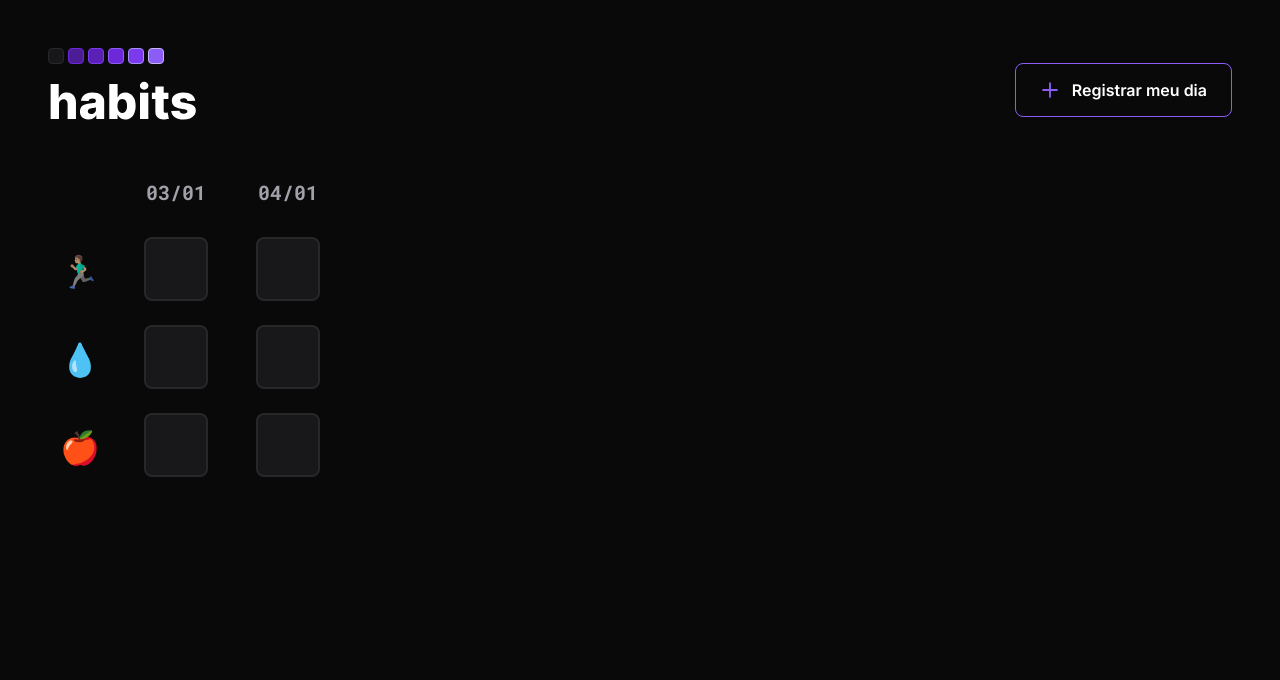
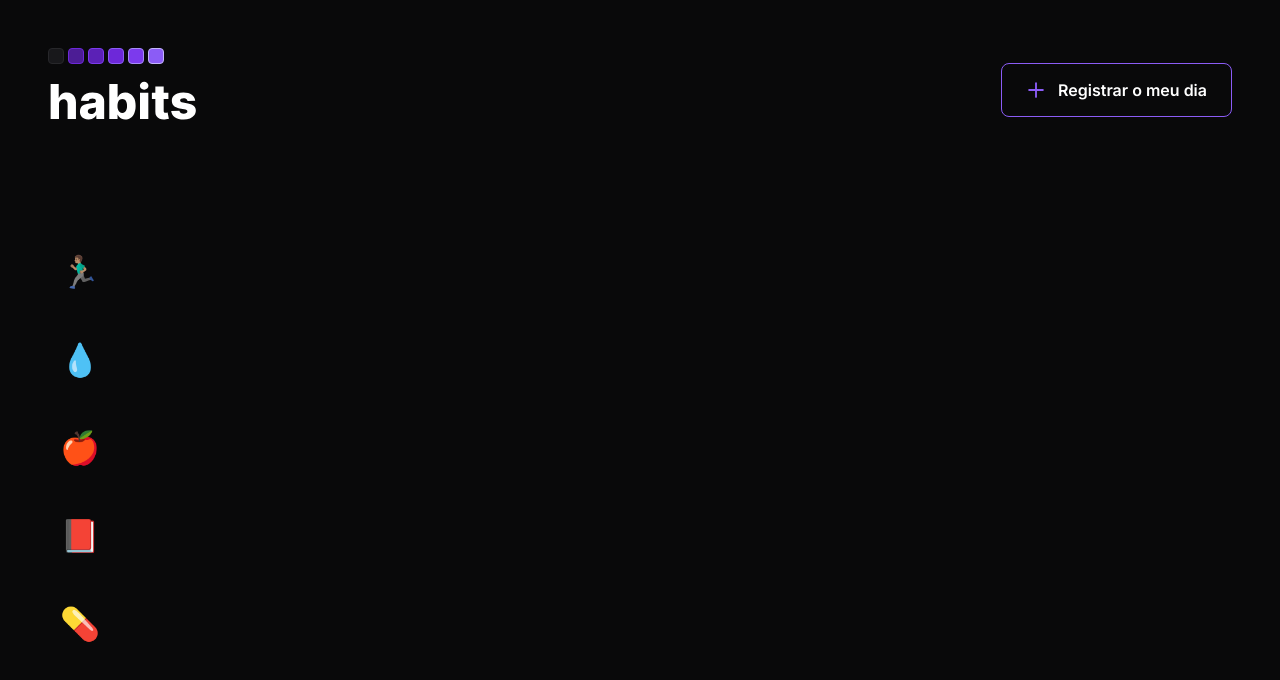
Before and after one commit to jaelsonfreitas/Projetos-Diversos, a plain HTML site: page nlw_Setup/habits.html in a window 1280 px wide. Drawn offline with Linux system fonts and the light colour scheme.

Commit message:
Ajustando igual informaçoes pedidas na biblioteca.

```diff
--- a/nlw_Setup/habits.html
+++ b/nlw_Setup/habits.html
@@ -19,36 +19,30 @@
   </head>
   <body>
     <header>
-      <img src="./assets/logo.svg" alt="Logo" />
+      <img src="./assets/logo.svg" alt="Logomarca do aplicativo Habits" />
 
       <button>
-        <img src="./assets/plus.svg" alt="ícone sinal de mais roxo" /> Registrar
-        meu dia
+        <img src="./assets/plus.svg" alt="ícone sinal de mais roxo" />
+
+        <div>
+          Registrar o meu dia
+        </div>
       </button>
     </header>
 
     <form id="form-habits">
       <div class="habits">
-        <div class="habit">🏃🏽‍♂️</div>
-        <div class="habit">💧</div>
-        <div class="habit">🍎</div>
+        <div class="habit" data-name="run">🏃🏽‍♂️</div>
+        <div class="habit" data-name="water">💧</div>
+        <div class="habit" data-name="food">🍎</div>
+        <div class="habit" data-name="journal">📕</div>
+        <div class="habit" data-name="takePills">💊</div>
       </div>
 
-      <div class="days">
-        <div class="day">
-          <div>03/01</div>
-          <input type="checkbox" name="run" />
-          <input type="checkbox" name="water" />
-          <input type="checkbox" name="food" />
-        </div>
+      <div class="days"></div>
+    </form>
 
-        <div class="day">
-          <div>04/01</div>
-          <input type="checkbox" name="run" />
-          <input type="checkbox" name="water" />
-          <input type="checkbox" name="food" />
-        </div>
-      </div>
-    </form>
+    <script src="https://cdn.jsdelivr.net/gh/maykbrito/libs/NLWSetup/source/NLWSetup.js"></script>
+    <script src="./script.js"></script>
   </body>
 </html>
```
